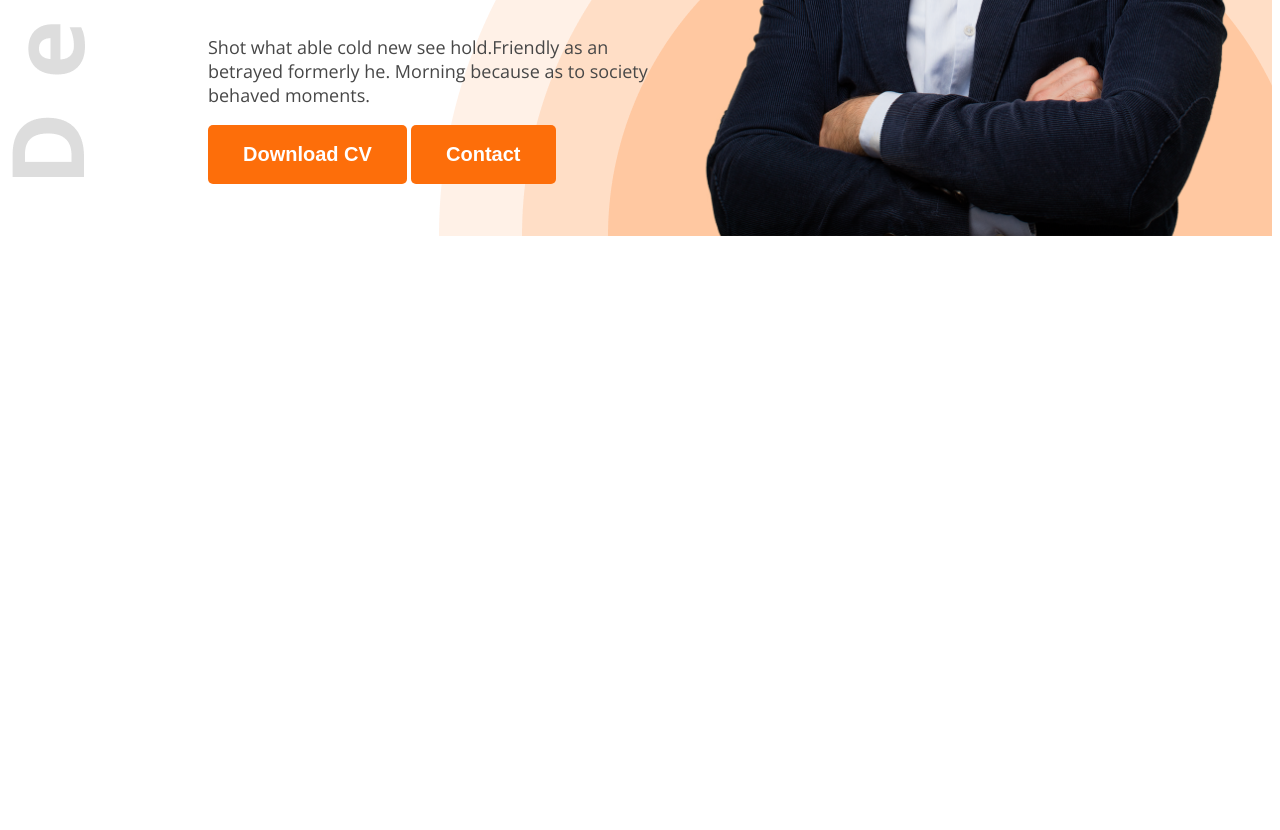
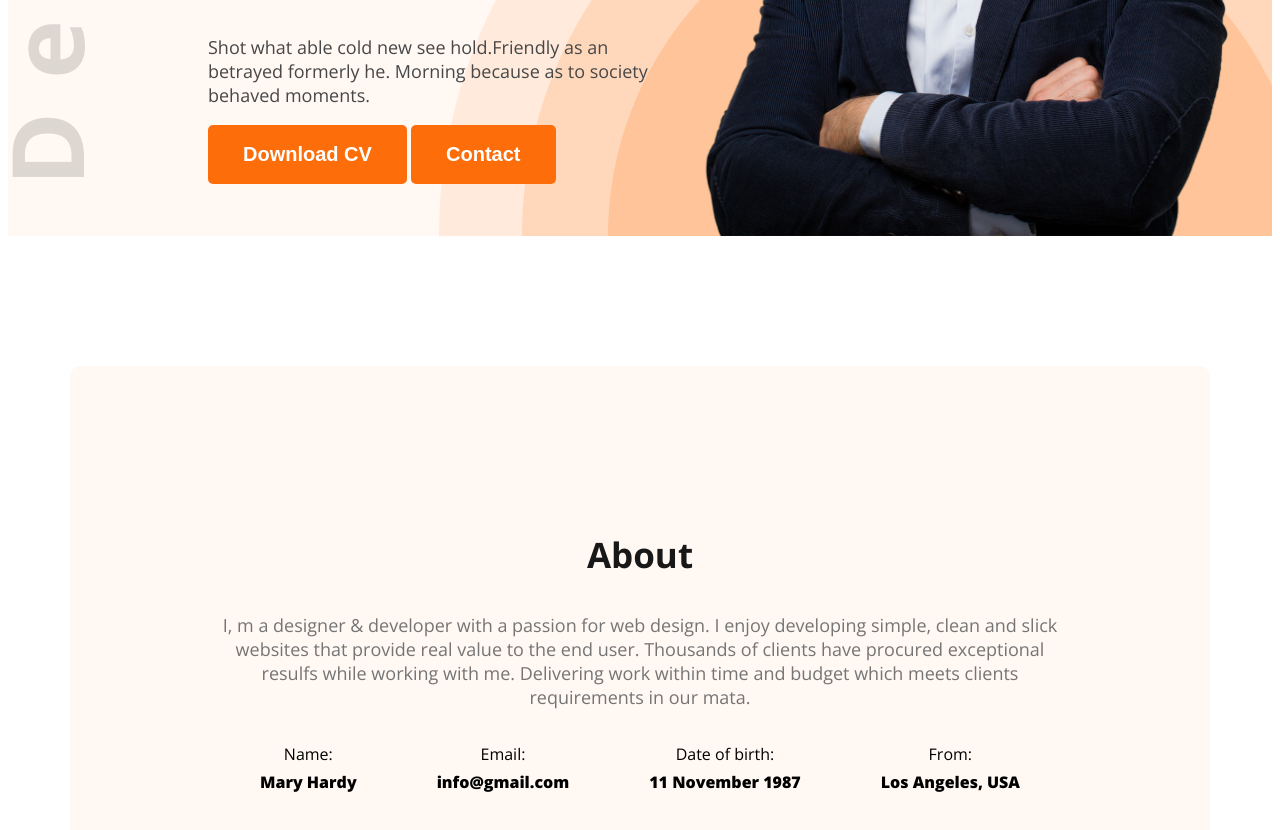
Before and after one commit to Zakia6789/dev-portfolio, a plain HTML site: page index.html in a window 1280 px wide. Shown: the part 594-1424 px from the top of the page. Before the commit the page ends 838 px from the top, so only its background shows below. Drawn offline with nearby package versions, Linux system fonts and the light colour scheme.

Commit message:
added about section

```diff
--- a/index.html
+++ b/index.html
@@ -13,7 +13,7 @@
 </head>
 
 <body class="open-sans-normal">
-    <header class="header">
+    <header class="header secondary-bg">
         <nav>
             <h3 class="nav-title">Ma<span class="text-primary">r</span>y</h3>
              <ul>
@@ -34,7 +34,35 @@
         </div>
     </header>
 
-    <main></main>
+    <main>
+        <section class="about secondary-bg">
+            <h3 class="section-title">About</h3>
+            <p class="section-description">
+                I, m a designer & developer with a passion for web design. I enjoy developing simple, clean and slick websites that provide real value to the end user. Thousands of clients have procured exceptional resulfs while working with me. Delivering work within time and budget which meets clients requirements in our mata.
+            </p>
+
+            <div class="about-items">
+                <!-- about-item*4>p.item-title+p.item-description  -->
+                <div class="about-item">
+                    <p class="item-title">Name:</p>
+                    <p class="item-description">Mary Hardy </p>
+                </div>
+                <div class="about-item">
+                    <p class="item-title">Email:</p>
+                    <p class="item-description">info@gmail.com</p>
+                </div>
+                <div class="about-item">
+                    <p class="item-title">Date of birth:</p>
+                    <p class="item-description">11 November 1987</p>
+                </div>
+                <div class="about-item">
+                    <p class="item-title">From:</p>
+                    <p class="item-description">Los Angeles, USA</p>
+                </div>
+
+            </div>
+        </section>
+    </main>
 
     <footer></footer>
 </body>
--- a/styles/portfolio.css
+++ b/styles/portfolio.css
@@ -8,6 +8,9 @@
 }
 
 /* shared style  */
+.secondary-bg{
+   background-color:  #FFF8F3;
+}
 .text-primary{
     color: #FD6E0A;
 }
@@ -81,3 +84,38 @@ ul li a{
 .banner-profile-pic{
     width: 580px;
 }
+
+/* about section styles */
+.section-title{
+    font-size: 35px;
+    font-weight: 700;
+    color: #181818;
+}
+.section-description{
+    font-size: 18px;
+    font-weight: norma;
+    color: #757575;
+}
+main{
+    max-width: 1140px;
+    margin: 0 auto;
+}
+
+.about{
+    border-radius: 10px;
+    padding: 130px 150px;
+    text-align: center;
+    margin-top: 130px;
+}
+
+.about-items{
+    display: flex;
+    justify-content: space-around;
+}
+.item-title{
+     margin-bottom: -10px;
+}
+.item-description{
+    font-weight: 800;
+
+}
```
